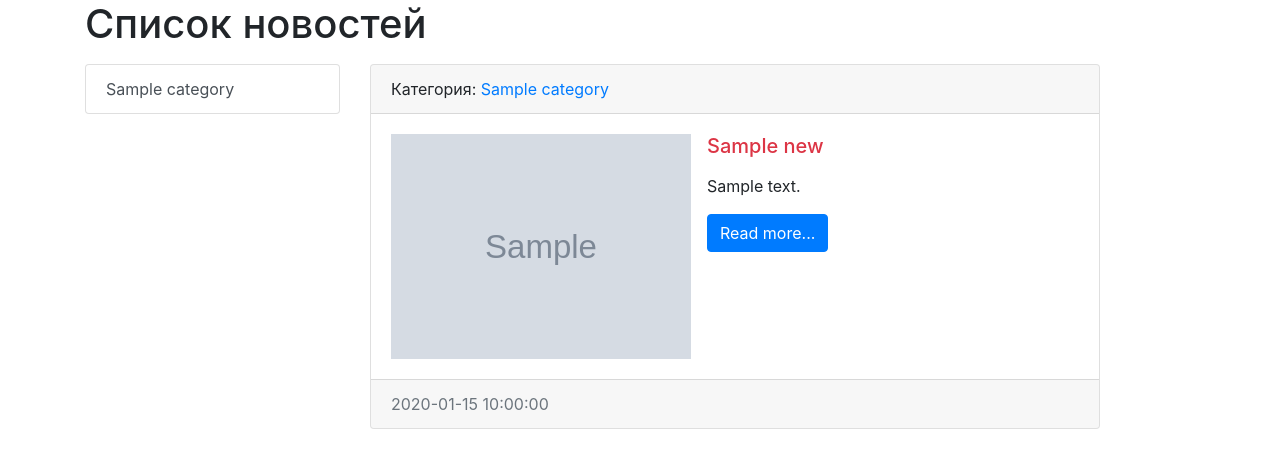
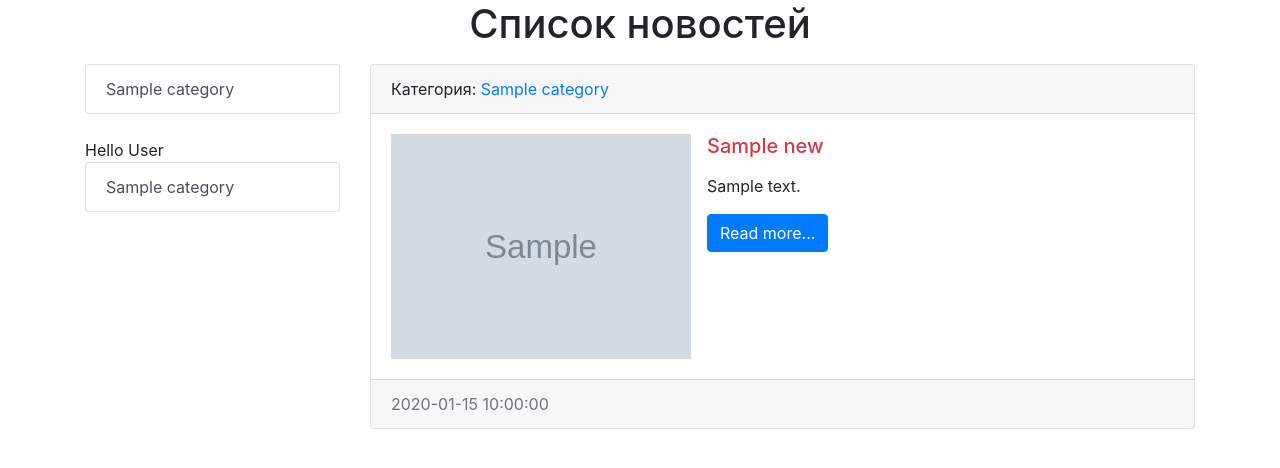
Before and after one commit to UnholyRapido/Django_study_project, a Django app: page / in a window 1280 px wide. Shown: the part 56-524 px from the top of the page. Run offline with Django 4.2, Linux system fonts and the light colour scheme; tables that the repository leaves empty hold one stand-in row (values such as "Sample post"); grey boxes marked "Sample" are stand-in pictures; some libraries are stand-ins or nearby versions.

Commit message:
изучение пользовательских тегов шаблона

```diff
--- a/root_myfirstsite/news/templates/news/index.html
+++ b/root_myfirstsite/news/templates/news/index.html
@@ -9,17 +9,10 @@
 {% endblock %}
 
 {% block sidebar %}
-<div class="col-md-3">
-  <div class="list-group">
-    {% for item in categories %}
-    <a href="{% url 'category' item.pk%}" class="list-group-item list-group-item-action">{{ item.title }}</a>
-    {% endfor %}
-  </div>
-</div>
+{% include 'inc/_sidebar.html' %}
 {% endblock %}
 
 {% block content %}
-<div class="col-md-8">
 {% for item in news %}
 <div class="card mb-3">
   <div class="card-header">
@@ -46,5 +39,4 @@
 {% empty %}
 Тут ничего нет
 {% endfor %}
-</div>
 {% endblock %}
--- /dev/null
+++ b/root_myfirstsite/news/templates/news/list_categories.html
@@ -0,0 +1,6 @@
+<div class="list-group">
+  {{ arg1 }} {{ arg2 }}
+  {% for item in categories %}
+  <a href="{% url 'category' item.pk%}" class="list-group-item list-group-item-action">{{ item.title }}</a>
+  {% endfor %}
+</div>
--- /dev/null
+++ b/root_myfirstsite/news/templatetags/news_tags.py
@@ -0,0 +1,15 @@
+from django import template
+
+from news.models import Category
+
+
+register = template.Library()
+
+@register.simple_tag
+def get_categories():
+    return Category.objects.all()
+
+@register.inclusion_tag('news/list_categories.html')
+def show_categories(arg1='Hello', arg2='world'):
+    categories = Category.objects.all()
+    return {'categories': categories, 'arg1': arg1, 'arg2': arg2}
--- a/root_myfirstsite/news/views.py
+++ b/root_myfirstsite/news/views.py
@@ -12,11 +12,9 @@ def index(request):
     # for item in news:
     #     res += f'<div>\n<p>{item.title}</p>\n<p>{item.content}</p>\n</div>\n<hr>'
     # return HttpResponse(res)
-    categories = Category.objects.all()
+    # categories = Category.objects.all()
     return render(request, 'news/index.html', {'news': news,
-                                               'title': 'Список новостей',
-                                               'categories': categories
-                                               })  # для большого контекста можно создать переменную со словарём
+                                               'title': 'Список новостей'})  # для большого контекста можно создать переменную со словарём
 
 def test(requets):
     # name = input('enter your name: ')
@@ -25,10 +23,7 @@ def test(requets):
 
 def get_category(request, category_id):
     news = News.objects.filter(category_id=category_id)
-    categories = Category.objects.all()
     category = Category.objects.get(pk=category_id)
     context = {'news': news,
-               "categories": categories,
-               'category': category
-               }
+               'category': category}
     return render(request, 'news/category.html', context)
--- a/root_myfirstsite/templates/base.html
+++ b/root_myfirstsite/templates/base.html
@@ -11,14 +11,18 @@
 
 {% include 'inc/_nav.html'%}
 
-<div class="container">
+<div class="container text-center">
   <h1>{% block pagename %}{% endblock %}</h1>
 </div>
 
 <div class="container mt-3">
   <div class="row">
-    {% block sidebar %}sidebar{% endblock %}
-    {% block content %}content{% endblock %}
+    <div class="col-md-3">
+      {% block sidebar %}sidebar{% endblock %}
+    </div>
+    <div class="col-md-9">
+      {% block content %}content{% endblock %}
+    </div>
   </div>
 </div>
 
--- /dev/null
+++ b/root_myfirstsite/templates/inc/_sidebar.html
@@ -0,0 +1,12 @@
+{% load news_tags %}
+
+<div class="list-group">
+  {% get_categories as categories %}
+  {% for item in categories %}
+  <a href="{% url 'category' item.pk%}" class="list-group-item list-group-item-action">{{ item.title }}</a>
+  {% endfor %}
+</div>
+
+<br>
+
+{% show_categories arg2="User" %}
```
Also changed, not shown: root_myfirstsite/news/templates/news/category.html (+1 -9 lines), root_myfirstsite/news/templatetags/__init__.py (added). Lines whose indentation alone changed are shown as unchanged.
